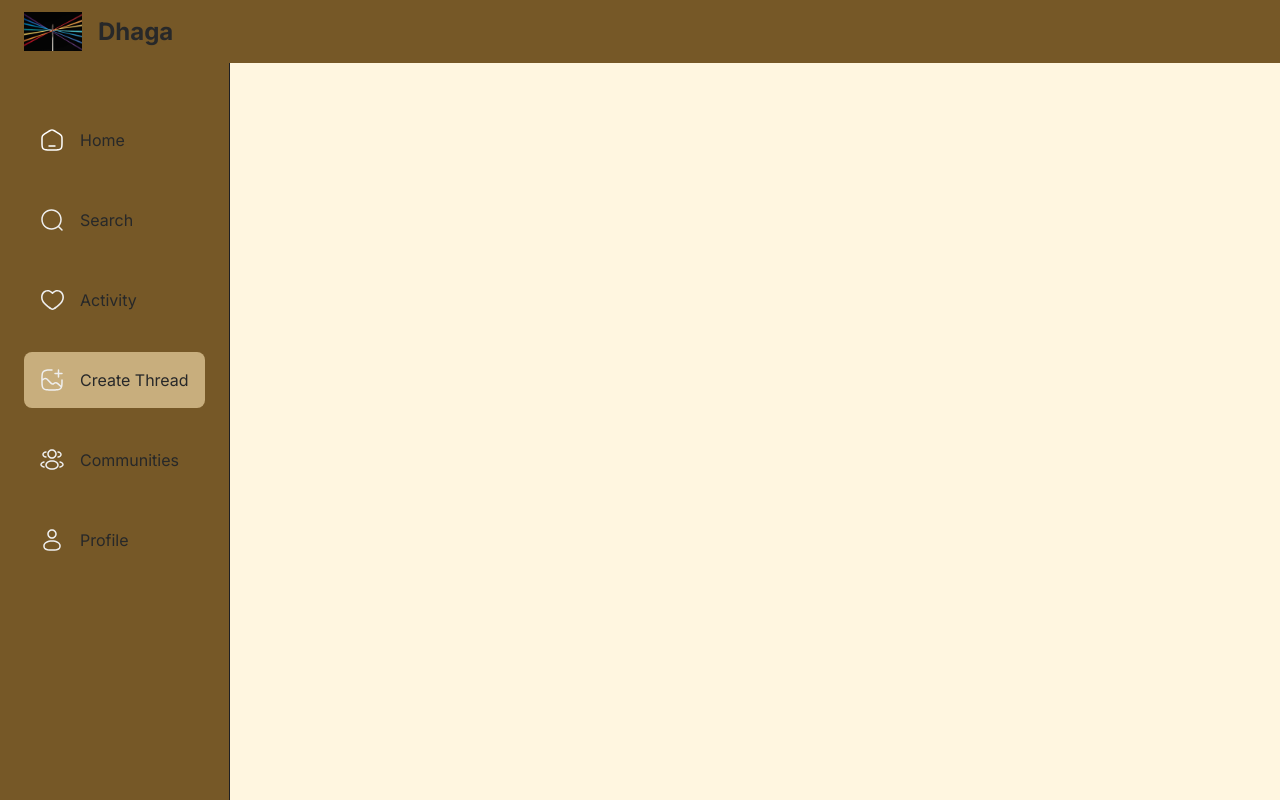
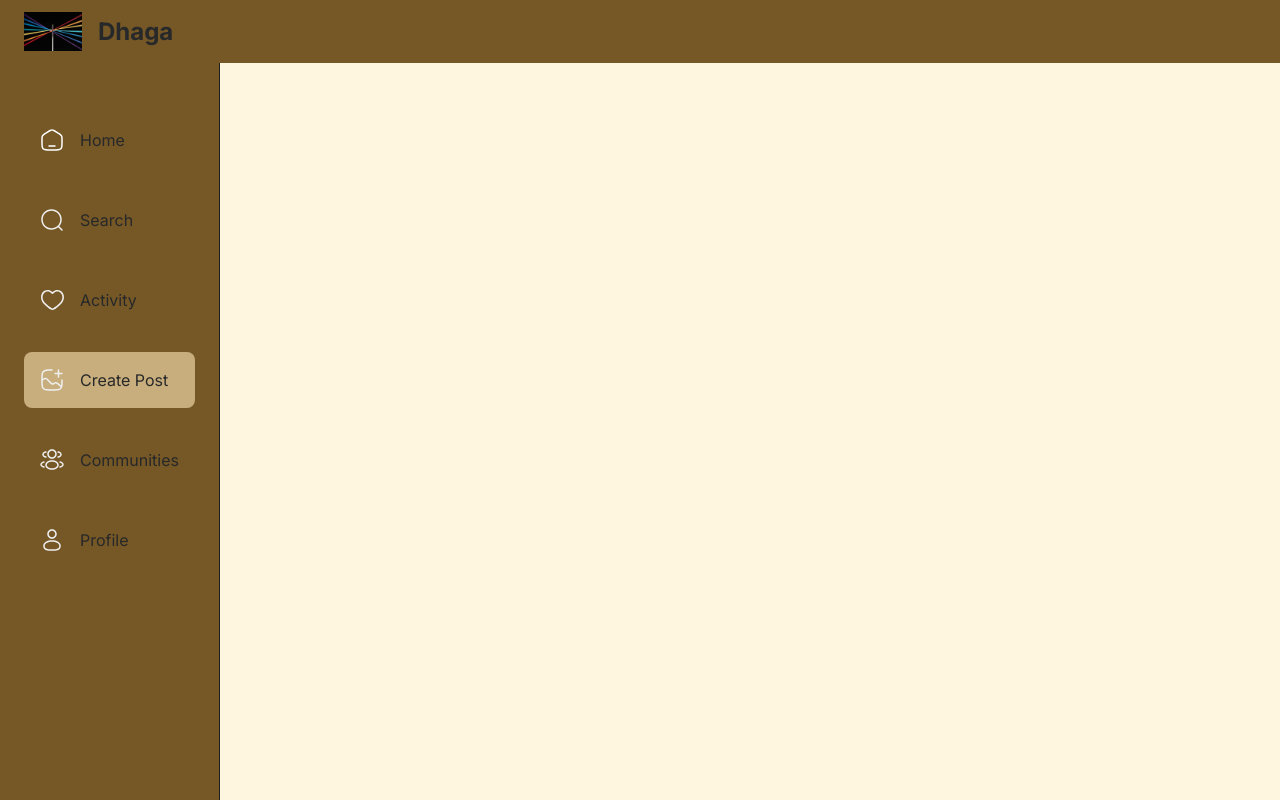
Before and after one commit to anmolsahu25/dhaga_app, a Next.js app: page /create-thread in a window 1280 px wide. Built offline with nearby package versions, Linux system fonts and the light colour scheme; no server answers.

Commit message:
colorchanges

```diff
--- a/app/(root)/create-thread/page.tsx
+++ b/app/(root)/create-thread/page.tsx
@@ -14,7 +14,7 @@ async function Page() {
 
   return (
     <>
-      <h1 className='head-text'>Create Thread</h1>
+      <h1 className='head-text'>Create Post</h1>
 
       <PostThread userId={userInfo._id} />
     </>
--- a/app/globals.css
+++ b/app/globals.css
@@ -131,7 +131,7 @@
 
 /* Tab */
 .tab {
-  @apply flex min-h-[50px] flex-1 items-center gap-3 bg-dark-2 text-light-2 data-[state=active]:bg-[#618264] data-[state=active]:text-light-2 !important;
+  @apply flex min-h-[50px] flex-1 items-center gap-3 bg-dark-2 text-light-2 data-[state=active]:bg-[#C8AE7D] data-[state=active]:text-light-2 !important;
 }
 
 .no-focus {
--- a/components/cards/ThreadCard.tsx
+++ b/components/cards/ThreadCard.tsx
@@ -42,7 +42,7 @@ function ThreadCard({
   return (
     <article
       className={`flex w-full flex-col rounded-xl ${
-        isComment ? "px-0 xs:px-7" : "bg-dark-2 p-7"
+        isComment ? "px-0 xs:px-7" : "bg-dark-3 p-7"
       }`}
     >
       <div className='flex items-start justify-between'>
--- a/constants/index.js
+++ b/constants/index.js
@@ -17,7 +17,7 @@ export const sidebarLinks = [
     {
       imgURL: "/assets/create.svg",
       route: "/create-thread",
-      label: "Create Thread",
+      label: "Create Post",
     },
     {
       imgURL: "/assets/community.svg",
```
